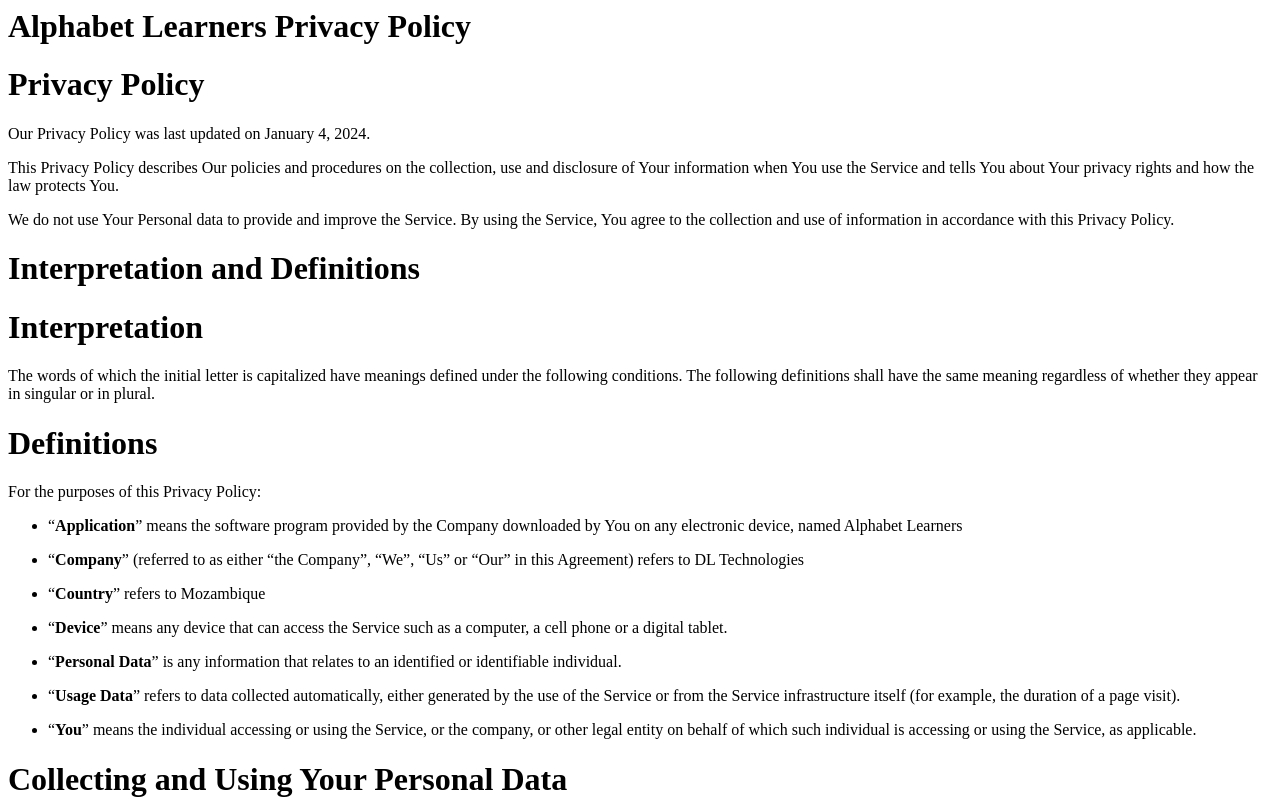
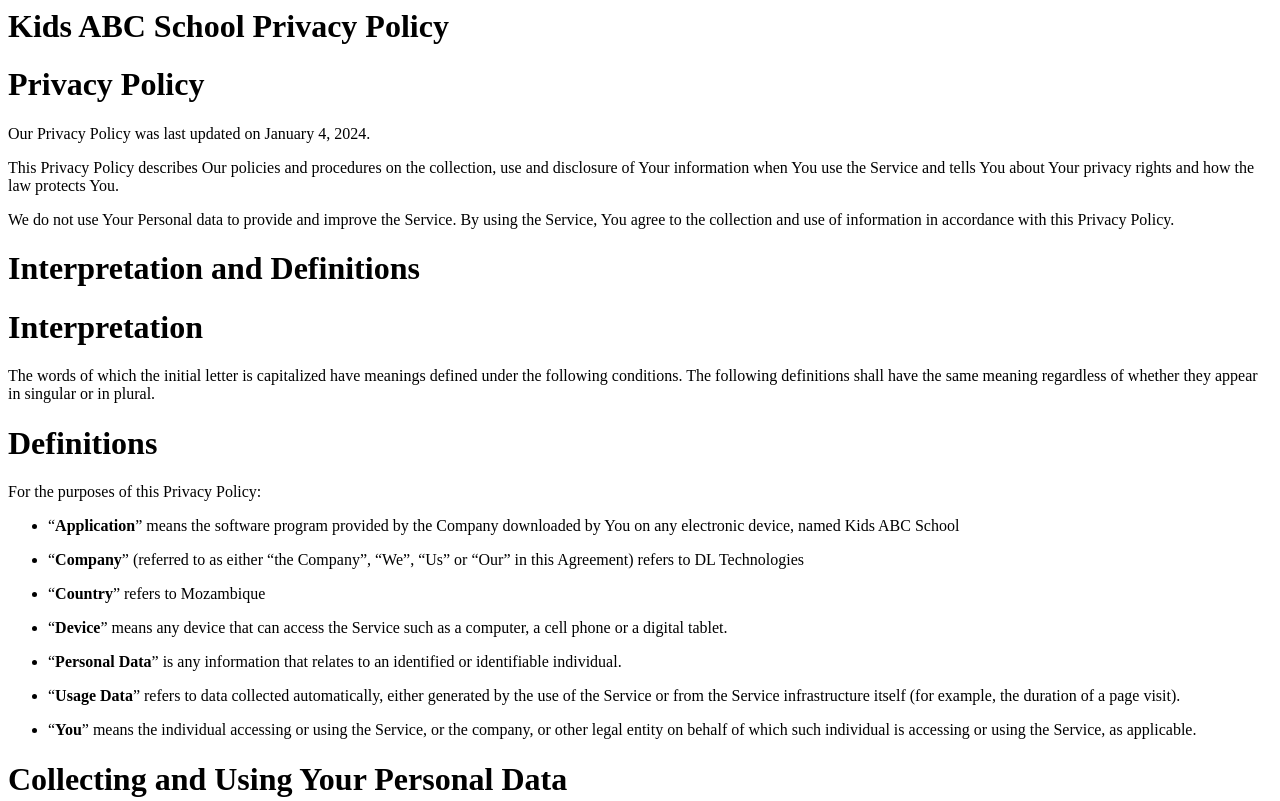
Before and after one commit to damascenol/tinyalphabet-privacy, a plain HTML site: page index.html in a window 1280 px wide. Shown: the top 801 px of the page. Drawn offline with Linux system fonts and the light colour scheme.

Commit message:
Update index.html

```diff
--- a/index.html
+++ b/index.html
@@ -1,5 +1,5 @@
 <div>
-    <h1>Alphabet Learners Privacy Policy</h1>
+    <h1>Kids ABC School Privacy Policy</h1>
 </div>
 <h1>Privacy Policy</h1>
 <p>Our Privacy Policy was last updated on January 4, 2024.</p>
@@ -11,7 +11,7 @@
 <h1>Definitions</h1>
 <p>For the purposes of this Privacy Policy:</p>
 <ul>
-<p><li> &ldquo;<strong>Application</strong>&rdquo; means the software program provided by the Company downloaded by You on any electronic device, named Alphabet Learners</li></p>
+<p><li> &ldquo;<strong>Application</strong>&rdquo; means the software program provided by the Company downloaded by You on any electronic device, named Kids ABC School</li></p>
 <p><li> &ldquo;<strong>Company</strong>&rdquo; (referred to as either &ldquo;the Company&rdquo;, &ldquo;We&rdquo;, &ldquo;Us&rdquo; or &ldquo;Our&rdquo; in this Agreement) refers to DL Technologies</li></p>
 <p><li> &ldquo;<strong>Country</strong>&rdquo; refers to Mozambique</li></p>
 <p><li> &ldquo;<strong>Device</strong>&rdquo; means any device that can access the Service such as a computer, a cell phone or a digital tablet.</li></p>
```
